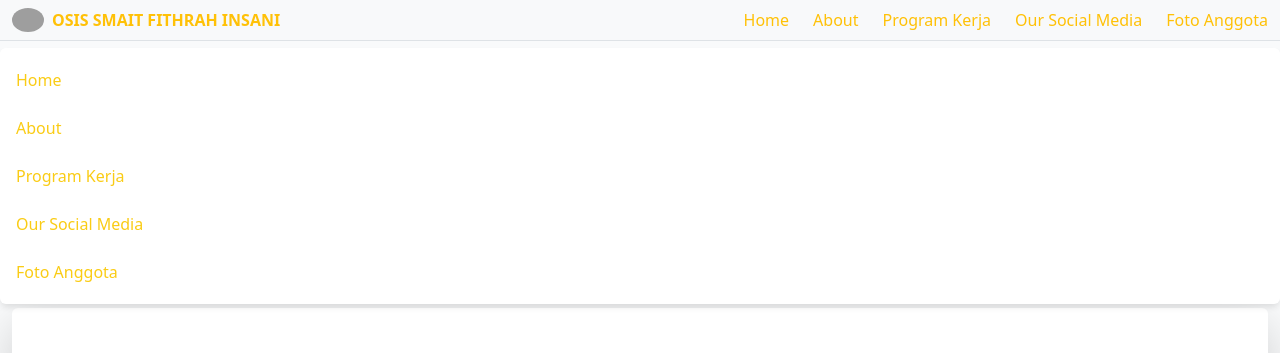
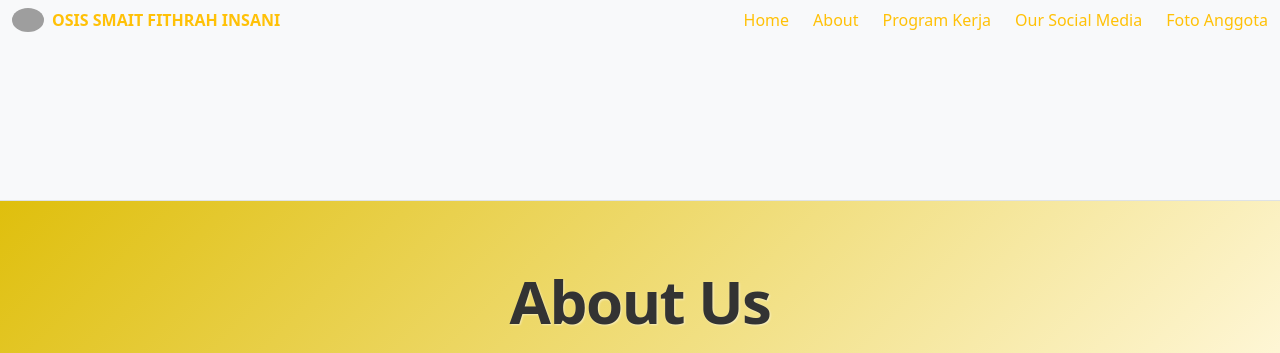
Before and after one commit to biezz-2/osissmaitfi, a plain HTML site: page about.html in a window 1280 px wide. Shown: the top 353 px of the page. Drawn offline with nearby package versions, Linux system fonts and the light colour scheme; grey boxes are pictures that could not be loaded.

Commit message:
Update about.html

```diff
--- a/about.html
+++ b/about.html
@@ -8,94 +8,17 @@
     <script src="https://cdn.tailwindcss.com"></script>
     <link rel="stylesheet" href="https://cdnjs.cloudflare.com/ajax/libs/font-awesome/6.4.0/css/all.min.css">
     <style>
-        @import url('https://fonts.googleapis.com/css2?family=Poppins:wght@300;400;500;600;700&display=swap');
-
-        body {
-            font-family: 'Poppins', sans-serif;
-            background-color: #f8fafc;
-            animation: fadeIn 1.5s ease-in;
-            margin: 0;
-            padding: 0;
-            padding-top: 60px; /* Untuk fixed navbar */
-        }
-
-        /* Navbar styles */
-        .navbar-container {
-            position: fixed;
-            top: 0;
-            left: 0;
-            right: 0;
-            z-index: 1030;
-            background-color: rgba(248, 249, 250, 0.95);
-            backdrop-filter: blur(5px);
-        }
-
-        /* Mobile menu styles */
-        .mobile-nav {
-            display: block;
-            position: absolute;
-            top: 100%;
-            left: 0;
-            right: 0;
-            background-color: #ffffff;
-            border-radius: 0.375rem;
-            box-shadow: 0 4px 6px -1px rgba(0, 0, 0, 0.1);
-            z-index: 1000;
-            padding: 0.5rem 0;
-            margin-top: 0.5rem;
-            visibility: visible;
-            opacity: 1;
-            transform: translateY(0);
-            transition: opacity 0.3s ease, transform 0.3s ease;
-        }
-
-        .mobile-nav.show {
-            visibility: visible;
-            opacity: 1;
-            transform: translateY(0);
-            transition-delay: 0s;
-        }
-
-        .mobile-nav a {
-            display: block;
-            padding: 0.75rem 1rem;
-            color: #facc15;
-            text-decoration: none;
-            font-weight: 500;
-            transition: background-color 0.2s;
-        }
-
-        .mobile-nav a:hover {
-            background-color: rgba(250, 204, 21, 0.1);
-        }
-
-        /* Mobile menu responsive styles */
-        @media (max-width: 768px) {
-            .mobile-nav {
-                width: calc(100% - 2rem);
-                margin-left: 1rem;
-                margin-right: 1rem;
-                visibility: visible;
-                opacity: 0;
-                transform: translateY(-10px);
-                transition: opacity 0.3s ease, transform 0.3s ease;
-            }
-
-            .mobile-nav.show {
-                opacity: 1;
-                transform: translateY(0);
-            }
-        }
-
         .gallery-item {
             transition: all 1.3s ease;
+        }
+        body {
+            animation: fadeIn 1.5s ease-in;
         }
 
         @keyframes fadeIn {
             from { opacity: 0; transform: translateY(20px); }
             to { opacity: 1; transform: translateY(0); }
         }
-
         .hero-section {
             background: linear-gradient(135deg, #dfbf0d 0%, #FFF8DC 100%);
             min-height: 200px;
@@ -202,8 +125,8 @@
 </head>
 <body class="font-sans bg-gray-50">
     <!-- Top Navigation Bar -->
-        <nav class="navbar-container border-bottom py-2">
-        <div class="container">
+    <div class="bg-light border-bottom py-2">
+        <div class="container position-relative">
             <div class="d-flex align-items-center justify-content-between">
                 <div class="d-flex align-items-center">
                     <img src="./global/logo.png" alt="Logo OSIS" class="rounded-circle me-2" width="32" height="32">
@@ -217,22 +140,29 @@
                     <a href="people.html" class="text-warning text-decoration-none fw-medium">Foto Anggota</a>
                 </div>
                 <div class="d-lg-none">
-                    <button class="btn btn-outline-warning btn-sm" type="button" onclick="toggleMobileNav()"
-                        aria-label="Toggle navigation menu">
+                    <button class="btn btn-outline-warning btn-sm"
+                            type="button"
+                            data-bs-toggle="collapse"
+                            data-bs-target="#topNavCollapse"
+                            aria-expanded="false"
+                            aria-controls="topNavCollapse"
+                            aria-label="Toggle navigation">
                         <i class="fas fa-bars"></i>
                     </button>
                 </div>
             </div>
-            <!-- Mobile Navigation -->
-            <div class="mobile-nav" id="mobileNav">
-                <a href="index.html">Home</a>
-                <a href="about.html">About</a>
-                <a href="bidang.html">Program Kerja</a>
-                <a href="our-social-media.html">Our Social Media</a>
-                <a href="people.html">Foto Anggota</a>
+            <!-- Mobile Top Navigation -->
+            <div class="collapse mt-2" id="topNavCollapse">
+                <nav class="d-flex flex-column gap-2">
+                    <a href="index.html" class="text-warning text-decoration-none fw-medium">Home</a>
+                    <a href="about.html" class="text-warning text-decoration-none fw-medium">About</a>
+                    <a href="bidang.html" class="text-warning text-decoration-none fw-medium">Program Kerja</a>
+                    <a href="our-social-media.html" class="text-warning text-decoration-none fw-medium">Our Social Media</a>
+                    <a href="people.html" class="text-warning text-decoration-none fw-medium">Foto Anggota</a>
+                </nav>
             </div>
         </div>
-    </nav>
+    </div>
 
     <!-- Hero Section -->
     <header class="hero-section">
```
